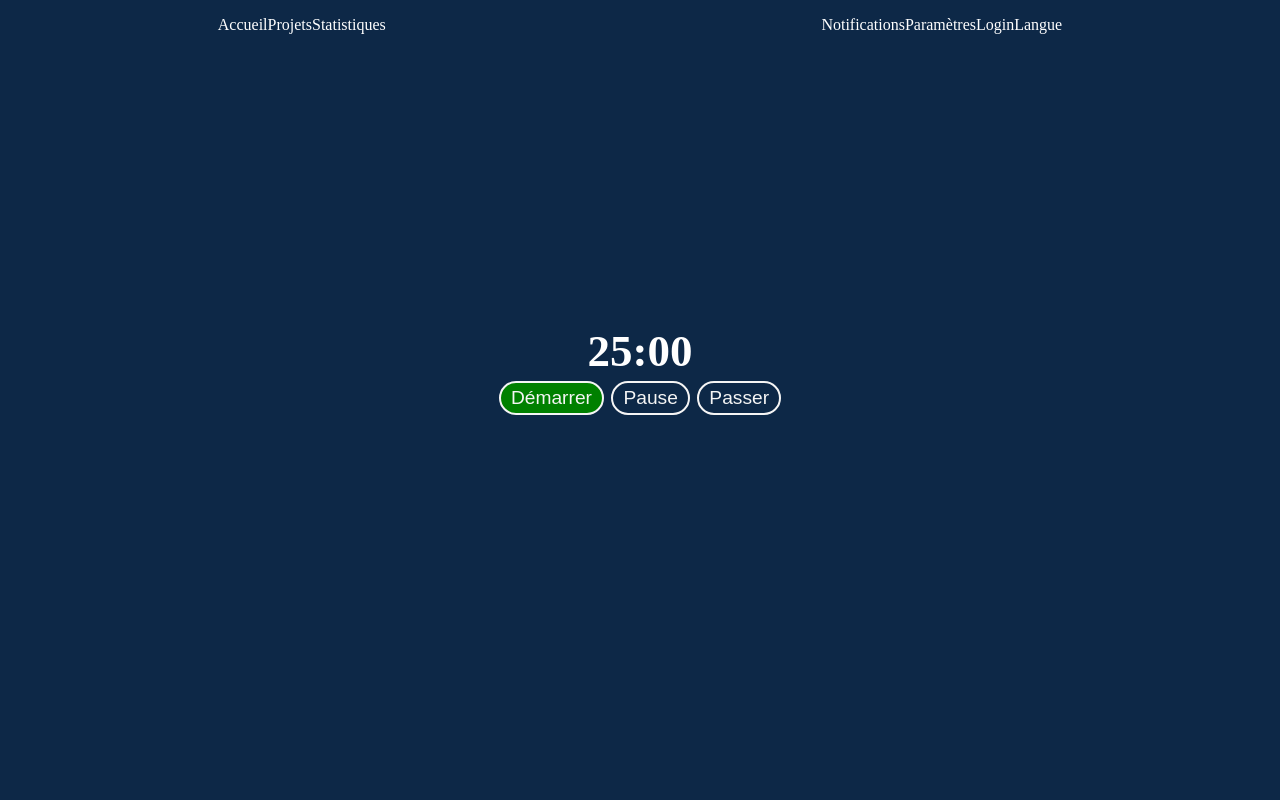
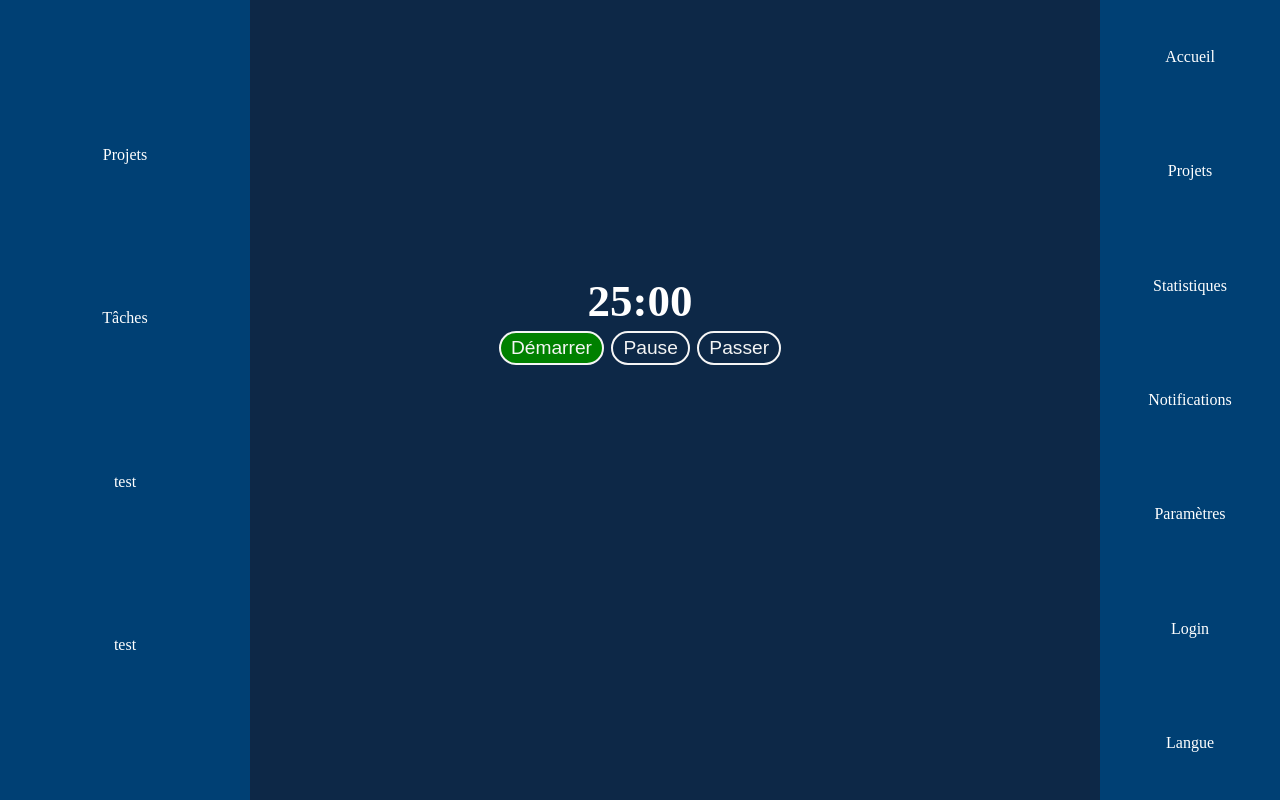
Before and after one commit to init-dev17/Pomodoro, a plain HTML site: page index.html in a window 1280 px wide. Drawn offline with Linux system fonts and the light colour scheme.

Commit message:
init-sidebars

```diff
--- a/index.html
+++ b/index.html
@@ -10,7 +10,7 @@
       name="description"
       content="paragraphe qui s'affiche sur résultat de recherche Google"
     />
-    <meta property="og:title" content="Helium" />
+    <meta property="og:title" content="Pomodoro" />
     <meta property="og:type" content="video.movie" />
     <meta property="og:url" content="https://www.helium.com/title/tt0117500/" />
     <meta name="pg:description" content="descrition de la page web" />
@@ -35,13 +35,11 @@
   <header></header>
 
   <nav>
-    <ul id="nav1">
+    <div class="toggle-btn"></div>
+    <ul id="nav">
       <li>Accueil</li>
       <li>Projets</li>
       <li>Statistiques</li>
-    </ul>
-
-    <ul id="nav2">
       <li>Notifications</li>
       <li>Paramètres</li>
       <li>Login</li>
@@ -49,7 +47,14 @@
     </ul>
   </nav>
 
-  <aside></aside>
+  <aside id="tasks">
+    <ul>
+      <li>Projets</li>
+      <li>Tâches</li>
+      <li>test</li>
+      <li>test</li>
+    </ul>
+  </aside>
 
   <body>
     <section id="section1">
--- a/index.js
+++ b/index.js
@@ -30,7 +30,7 @@ function countDown() {
     pause.style.background = "orange";
     next.style.background = "red";
 
-    setTimeout(countDown, 1);
+    setTimeout(countDown, 1000);
     timeOut--;
   } else if (timeOut == 0) {
     console.log("Fin du programme");
--- a/layout/_navbar.scss
+++ b/layout/_navbar.scss
@@ -1,13 +1,19 @@
 nav{
-            display: flex;
-            flex-direction: row;
-            justify-content: space-around;
-            height: 50px;
-            align-items: center;
+    position: relative;
+    display: flex;
+    justify-content: flex-end;
+
+
     ul{
+        position: absolute;
         display: flex;
-
+        flex-direction: column;
+        justify-content: space-around;
         color: white;
+        height: 100vh;
+        width: 180px;
+        background-color: $interactive-components;
+        // file:///home/lian/Documents/Developpement/VScode/devfromscratch/JavaScript-2-DOM/TP4-Sidebar/index.html
 
        li{
         margin: 0 auto;
--- a/layout/_section.scss
+++ b/layout/_section.scss
@@ -0,0 +1,22 @@
+
+#tasks{
+    position: relative;
+
+    ul{
+        position: absolute;
+        display: flex;
+        flex-direction: column;
+        justify-content: space-evenly;
+        color: white;
+        height: 100vh;
+        width: 250px;
+        background-color: $interactive-components;
+        // file:///home/lian/Documents/Developpement/VScode/devfromscratch/JavaScript-2-DOM/TP4-Sidebar/index.html
+
+       li{
+        margin: 0 auto;
+        }
+    }
+
+
+}
--- a/pages/_settings.scss
+++ b/pages/_settings.scss
@@ -22,7 +22,7 @@ $color3: grey;
 $color4: grey;
 
 $background: #0D2847;
-$interactive-components: #66350C;
+$interactive-components: #004074;
 $borders-separators: #484848;
 $solid: #7B7B7B;
 $text: #FFE0C2;
```
Also changed, not shown: index.css, 1 other file.
